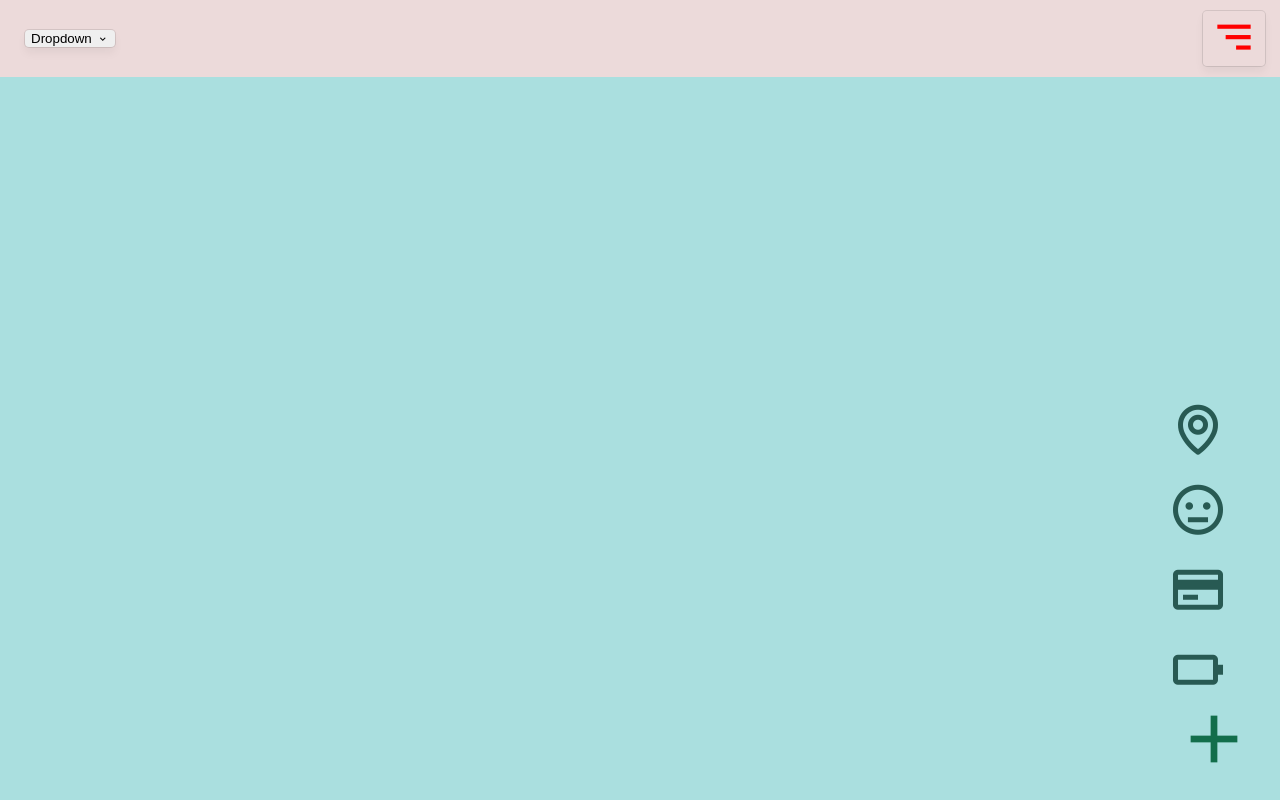
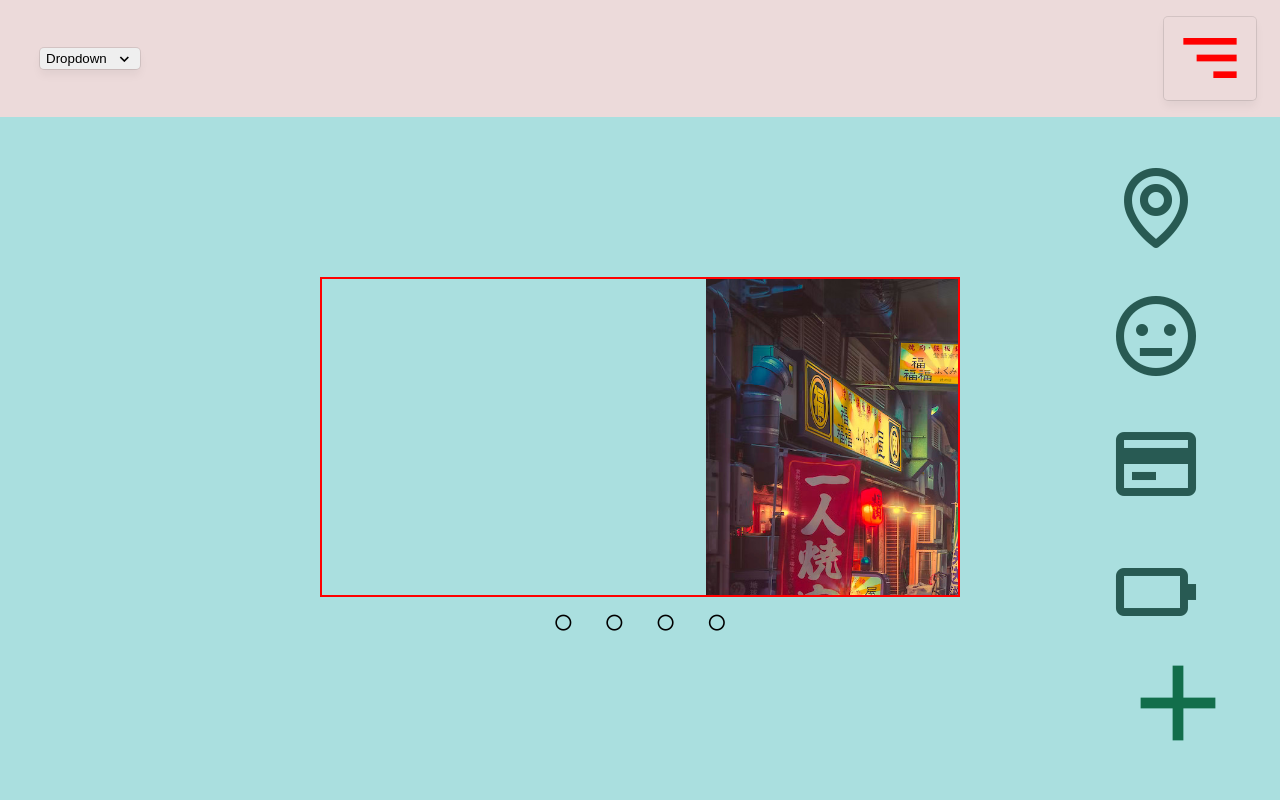
Before and after one commit to myshkins/js_dynamic_ui, a website built with webpack: page src/index.html in a window 1280 px wide. Built offline with nearby package versions, Linux system fonts and the light colour scheme.

Commit message:
image changing works

```diff
--- /dev/null
+++ b/src/carousel.js
@@ -0,0 +1,68 @@
+import picA from './img/a.jpeg'
+import picB from './img/b.jpeg'
+import picC from './img/c.jpeg'
+import picD from './img/d.jpeg'
+
+let imgObj = {
+    "1": picA,
+    "2": picB,
+    "3": picC,
+    "4": picD,
+}
+
+
+
+const imgSlider = () => {
+    const slider = document.createElement('div')
+    slider.classList.add('slider')
+    const frame = document.createElement('div')
+    frame.classList.add('slider-frame')
+    slider.appendChild(frame)
+    const imgHolder = document.createElement('div')
+    imgHolder.classList.add('slider-holder')
+    frame.appendChild(imgHolder)
+
+    let keys = Object.keys(imgObj)
+    keys.forEach((key) => {
+        let i = new Image()
+        i.classList.add('slider-image')
+        i.src = imgObj[key]
+        imgHolder.appendChild(i)
+        imgObj[key] = i
+})
+
+    return slider
+}
+
+
+const sliderController = () => {
+    const linkButtons = () => {
+        function changeImage(e) {
+            let keys = Object.keys(imgObj)
+            keys.forEach((key) => {
+                imgObj[key].classList.remove('slider-image-active')
+            })
+
+            const parent = document.querySelector('.slider-controller')
+            let num = e.target.id.slice(-1)
+            let img = imgObj[`${num}`]
+            img.classList.add('slider-image-active')
+        }
+        const controlButtons = document.querySelectorAll('.slider-controller i')
+        controlButtons.forEach((button) => {
+            button.addEventListener('click', changeImage)
+        })
+    }
+
+    const loop = () => {
+        let i = 0
+        while (true) {
+            if (i > 4) i = 0
+            imgObj[i].classList.add('.slider-image-active')
+
+        }
+    }
+    return { linkButtons, loop, }
+}
+
+export { imgSlider, imgObj, sliderController}
--- a/src/index.html
+++ b/src/index.html
@@ -42,6 +42,17 @@
       <div class="hamburger-drop-down"></div>
     </div>
   </div>
+  <div class="content">
+    <div class="slider-container">
+      <div class="slider-controller">
+        <i class="bx bx-circle" id="img-btn-1"></i>
+        <i class="bx bx-circle" id="img-btn-2"></i>
+        <i class="bx bx-circle" id="img-btn-3"></i>
+        <i class="bx bx-circle" id="img-btn-4"></i>
+      </div>
+    </div>
+  </div>
+  </div>
   <div class="footer">
     <div class="plus-menu-container">
       <button class="plus-menu-btn">
--- a/src/index.js
+++ b/src/index.js
@@ -1,11 +1,10 @@
 import './style.css';
-// import Kotaro from './kotaro.png'
+import {imgSlider, sliderController } from './carousel';
 
 function toggleDropDown(e) {
   const dropDownBtn = e.target
   const dropDown = dropDownBtn.nextElementSibling
   dropDown.classList.toggle('hidden')
-  // e.target.firstChild.classList.remove('hidden')
 }
 
 function hideDropDown(e) {
@@ -18,3 +17,10 @@ dropDowns.forEach((btn) => {
   const dropDown = btn.nextElementSibling
   dropDown.addEventListener('mouseleave', hideDropDown)
 })
+
+const slider = imgSlider()
+const sliderContainer = document.querySelector('.slider-container')
+sliderContainer.prepend(slider)
+
+const imgController = sliderController()
+imgController.linkButtons()
--- a/src/style.css
+++ b/src/style.css
@@ -30,6 +30,21 @@ html {
   margin: 0;
   padding: 0;
   font-family: Helvetica, Arial, sans-serif;
+}
+
+html, body, div, span, applet, object, iframe, h1, h2, h3, h4, h5, h6, p, blockquote, pre,
+a, abbr, acronym, address, big, cite, code, del, dfn, em, img, ins, kbd, q, s, samp,
+small, strike, strong, sub, sup, tt, var, b, u, center, dl, dt, dd, ol, ul, li, fieldset, form, label, legend,
+table, caption, tbody, tfoot, thead, tr, th, td, article, aside, details, embed,
+figure, figcaption, footer, header, hgroup, menu, nav, output, ruby, section, summary,
+time, mark, audio, video {
+	margin: 0;
+	padding: 0;
+	border: 0;
+	font-size: 1rem;
+	/* vertical-align: baseline; */
+    text-decoration: none;
+    color: var(--default-text-color)
 }
 
 .nav-bar {
@@ -138,6 +153,57 @@ button.plus-menu-btn:hover {
   position: absolute;
   bottom: 8rem;
   display: grid;
-  grid-template-columns: repeat(auto-fit, 1fr);
+  /* grid-template-columns: repeat(auto-fit, 1fr); */
   gap: 2rem;
 }
+
+
+/* image slider */
+.slider-container {
+  margin-top: 10rem;
+  display: flex;
+  flex-direction: column;
+  justify-content: center;
+  align-items: center;
+}
+
+.slider {
+  max-width: 60vw;
+}
+
+.slider-image {
+  max-width: 55vw;
+}
+
+.slider-holder {
+  white-space: nowrap;
+}
+
+.slider-frame {
+  border: 2px solid red;
+  overflow: hidden;
+  width: 50vw;
+  height: 40vh;
+  position: relative;
+}
+
+.slider-image {
+  position: absolute;
+  left: 30vw;
+}
+
+.slider-image-active {
+  position: absolute;
+  left: 0;
+}
+
+.slider-controller {
+  margin: 1rem;
+  display: flex;
+  justify-content: space-between;
+  gap: 2rem;
+}
+
+.slider-controller i { transition: all .1s ease-in-out; }
+
+.slider-controller i:hover { transform: scale(1.05); }
```
Also changed, not shown: src/img/a.jpeg (added), src/img/b.jpeg (added), src/img/c.jpeg (added), src/img/d.jpeg (added).
